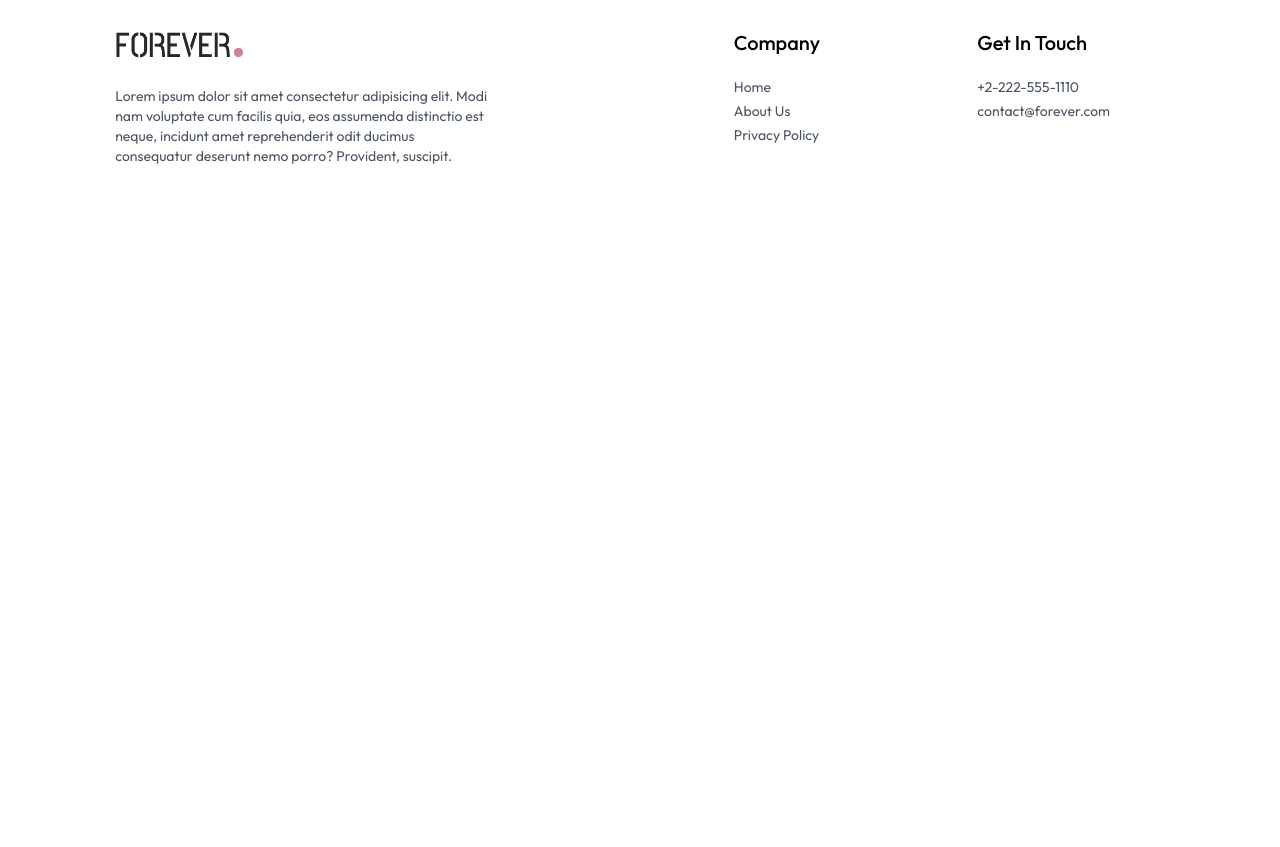
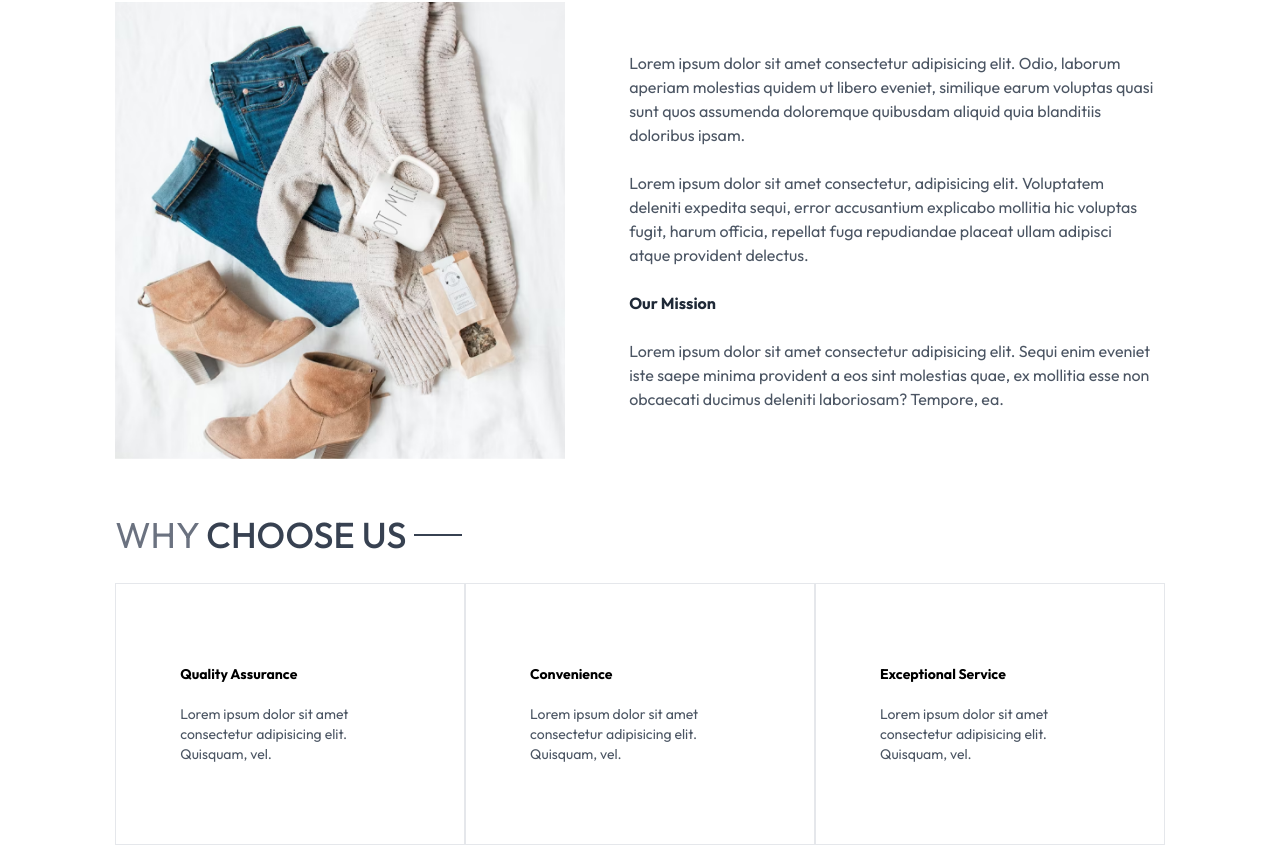
Before and after one commit to MRWOLVEY/eCommerce, a React (Vite) app: page /about in a window 1280 px wide. Shown: the part 214-1061 px from the top of the page. Before the commit the page ends 800 px from the top, so only its background shows below. Built offline with nearby package versions, Linux system fonts and the light colour scheme.

Commit message:
tut done

```diff
--- a/src/pages/About.jsx
+++ b/src/pages/About.jsx
@@ -1,9 +1,50 @@
-import React from 'react'
-
+import React, { useContext } from 'react'
+import Title from '../components/Title'
+import NewsLetterBox from '../components/NewsLetterBox'
+import { assets } from '../assets/frontend_assets/assets'
+import { ShopContext } from '../contexts/ShopContext'
 const About = () => {
   return (
     <div>
-
+      <div className="text-2xl text-center pt-8 border-t">
+        <Title t1={'about'} t2={'us'} />
+      </div>
+      <div className="my-10 flex flex-col md:flex-row gap-16">
+        <img src={assets.about_img} className="w-full md:max-w-[450px]" />
+        <div className="flex flex-col justify-center gap-6 md:w-2/4 text-gray-600">
+          <p>
+            Lorem ipsum dolor sit amet consectetur adipisicing elit. Odio, laborum aperiam molestias quidem ut libero eveniet, similique earum
+            voluptas quasi sunt quos assumenda doloremque quibusdam aliquid quia blanditiis doloribus ipsam.
+          </p>
+          <p>
+            Lorem ipsum dolor sit amet consectetur, adipisicing elit. Voluptatem deleniti expedita sequi, error accusantium explicabo mollitia hic
+            voluptas fugit, harum officia, repellat fuga repudiandae placeat ullam adipisci atque provident delectus.
+          </p>
+          <b className="text-gray-800">Our Mission</b>
+          <p>
+            Lorem ipsum dolor sit amet consectetur adipisicing elit. Sequi enim eveniet iste saepe minima provident a eos sint molestias quae, ex
+            mollitia esse non obcaecati ducimus deleniti laboriosam? Tempore, ea.
+          </p>
+        </div>
+      </div>
+      <div className="text-4xl py-4">
+        <Title t1={'why'} t2={'choose us'} />
+      </div>
+      <div className="flex flex-col md:flex-row text-sm mb-20">
+        <div className="border px-10 md:px-16 py-8 sm:py-20 flex flex-col gap-5">
+          <b>Quality Assurance</b>
+          <p className="text-gray-600">Lorem ipsum dolor sit amet consectetur adipisicing elit. Quisquam, vel.</p>
+        </div>
+        <div className="border px-10 md:px-16 py-8 sm:py-20 flex flex-col gap-5">
+          <b>Convenience</b>
+          <p className="text-gray-600">Lorem ipsum dolor sit amet consectetur adipisicing elit. Quisquam, vel.</p>
+        </div>
+        <div className="border px-10 md:px-16 py-8 sm:py-20 flex flex-col gap-5">
+          <b>Exceptional Service</b>
+          <p className="text-gray-600">Lorem ipsum dolor sit amet consectetur adipisicing elit. Quisquam, vel.</p>
+        </div>
+      </div>
+      <NewsLetterBox />
     </div>
   )
 }
--- a/src/pages/Contact.jsx
+++ b/src/pages/Contact.jsx
@@ -1,9 +1,31 @@
-import React from 'react'
+import React, { useContext } from 'react'
+import Title from '../components/Title'
+import NewsLetterBox from '../components/NewsLetterBox'
+import { assets } from '../assets/frontend_assets/assets'
+import { ShopContext } from '../contexts/ShopContext'
 
 const Contact = () => {
   return (
     <div>
-
+      <div className="text-center text-2xl pt-10 border-t">
+        <Title t1={'contact'} t2={'us'} />
+      </div>
+      <div className="flex flex-col my-10 justify-center md:flex-row gap-10 mb-28">
+        <img className="w-full md:max-w-[480px]" src={assets.contact_img} alt="" />
+        <div className="flex flex-col justify-center ite gap-6">
+          <p className="font-semibold text-xl text-gray-600">Our Store</p>
+          <p className="text-gray-500">Address: 123 Street, New York, USA</p>
+          <p className="text-gray-500">
+            Phone: +1 234 567 890 <br /> Email: admin@store.com
+          </p>
+          <p className="text-gray-500 font-semibold text-xl">Careers</p>
+          <p className="text-gray-500">expolre our team and positions</p>
+          <button className="bg-black hover:opacity-85 text-white text-xs px-8 py-3 active:bg-gray-700 rounded-sm shadow-lg shadow-gray-500 transition-all duration-300">
+            Explore Jobs
+          </button>
+        </div>
+      </div>
+      <NewsLetterBox />
     </div>
   )
 }
--- a/src/pages/Login.jsx
+++ b/src/pages/Login.jsx
@@ -1,9 +1,40 @@
-import React from 'react'
+import React, { useState } from 'react'
 
 const Login = () => {
+  const [currentState, setCurrentState] = React.useState('Sign Up')
+  const onSubmitHandler = (e) => {
+    e.preventDefault()
+  }
   return (
     <div>
-      login
+      <form onSubmit={onSubmitHandler} className="flex flex-col items-center w-[90%] sm:max-w-96 m-auto mt-14 gap-4 text-gray-800" action="">
+        <div className="inline-flex items-center gap-2 mb-2 mt-10">
+          <p className="text-3xl prata-regular">{currentState}</p>
+          <hr className="w-8 border-none bg-gray-800 h-[1.5px]" />
+        </div>
+        {currentState === 'Sign Up' && <input type="text" className="w-full px-3 py-2 border border-gray-800" placeholder="Name" />}
+        <input type="email" className="w-full px-3 py-2 border border-gray-800" placeholder="Email" />
+        <input type="password" className="w-full px-3 py-2 border border-gray-800" placeholder="Password" />
+        <div className="w-full flex justify-between text-sm mt-[-8px]">
+          {currentState == 'Login' && (
+            <p className="cursor-pointer">
+              Forget your password? <img className="w-3 inline" src="/src/assets/megaMind.png" />
+            </p>
+          )}
+          {currentState === 'Sign Up' ? (
+            <p onClick={() => setCurrentState('Login')} className="cursor-pointer">
+              Already have an account?
+            </p>
+          ) : (
+            <p onClick={() => setCurrentState('Sign Up')} className="cursor-pointer">
+              Create an account
+            </p>
+          )}
+        </div>
+        <button className="bg-black hover:opacity-85 text-white text-xs px-8 py-3 active:bg-gray-700 rounded-sm shadow-lg shadow-gray-500">
+          {currentState == 'Login' ? 'Login' : 'Sign Up'}
+        </button>
+      </form>
     </div>
   )
 }
```
Also changed, not shown: src/assets/megaMind.png (added).
